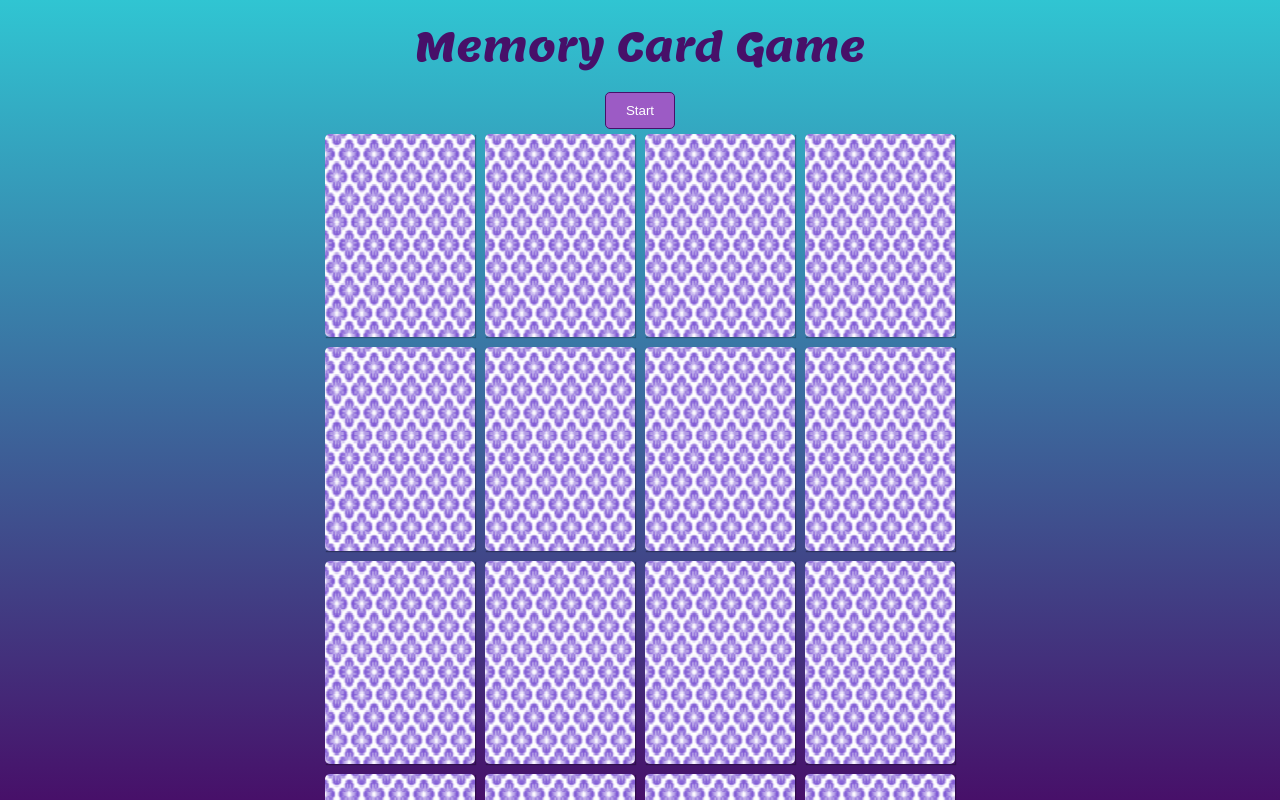
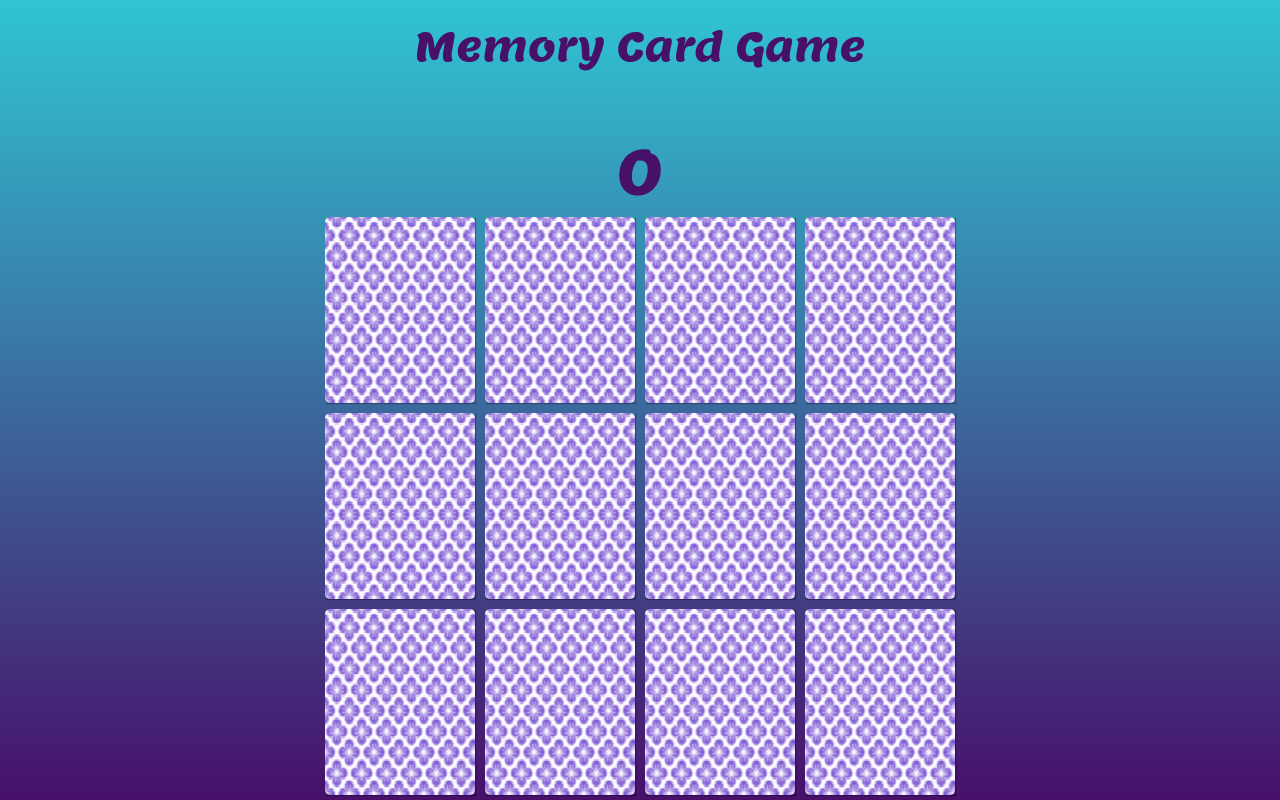
Before and after one commit to LuiRo07/Memory-Game, a plain HTML site: page game.html in a window 1280 px wide. Both pictures are taken after a click on the button "Start". Shown: the top 800 px of the page. Drawn offline with Linux system fonts and the light colour scheme.

Commit message:
counter centered

```diff
--- a/app.js
+++ b/app.js
@@ -1,6 +1,7 @@
 const cards = document.querySelectorAll(".memory-card");
 const gameBoard = document.querySelector(".memory-game");
 const startBtn = document.querySelector(".start-btn");
+let score = document.querySelector(".counter");
 
 let hasFlippedCard = false;
 let lockBoard = false;
@@ -47,6 +48,7 @@ function unflipCards() { // Cards don't match
     setTimeout(() => {
         firstCard.classList.remove('flip');
         secondCard.classList.remove('flip');
+        score.innerHTML++;
         resetBoard();
     }, 1000);
 }
@@ -66,6 +68,8 @@ function resetBoard() { // function invoked after isMatch()
 
 function startGame() {
     gameBoard.style.visibility = "visible";
+    score.innerHTML = 0;
+    startBtn.style.visibility = 'hidden';
 }
 //
 startBtn.addEventListener('click', startGame);
--- a/game.html
+++ b/game.html
@@ -13,7 +13,7 @@
 <body>
     <header class="title">Memory Card Game</header>
     <button class="start-btn">Start</button>
-    <div class="counter"><p></p></div>
+    <p class="counter"></p>
     <section class="memory-game">
         <div class="memory-card" data-animal="deer">
             <img class="front-face" src="assets/deer.png" alt="deer">
--- a/styles.css
+++ b/styles.css
@@ -29,6 +29,19 @@ body {
     margin: 0 auto;
     background: #9c5bc5;
     color: white;
+}
+
+.counter {
+    font-size: 8vh;
+    color: #471069;
+    font-family: "Lemon", cursive;
+    text-align: center;
+    transform-style: preserve-3d;
+    transition: transform .2s
+}
+
+.counter.flip {
+    transform: rotateY('180deg');
 }
 
 .memory-game {
```
